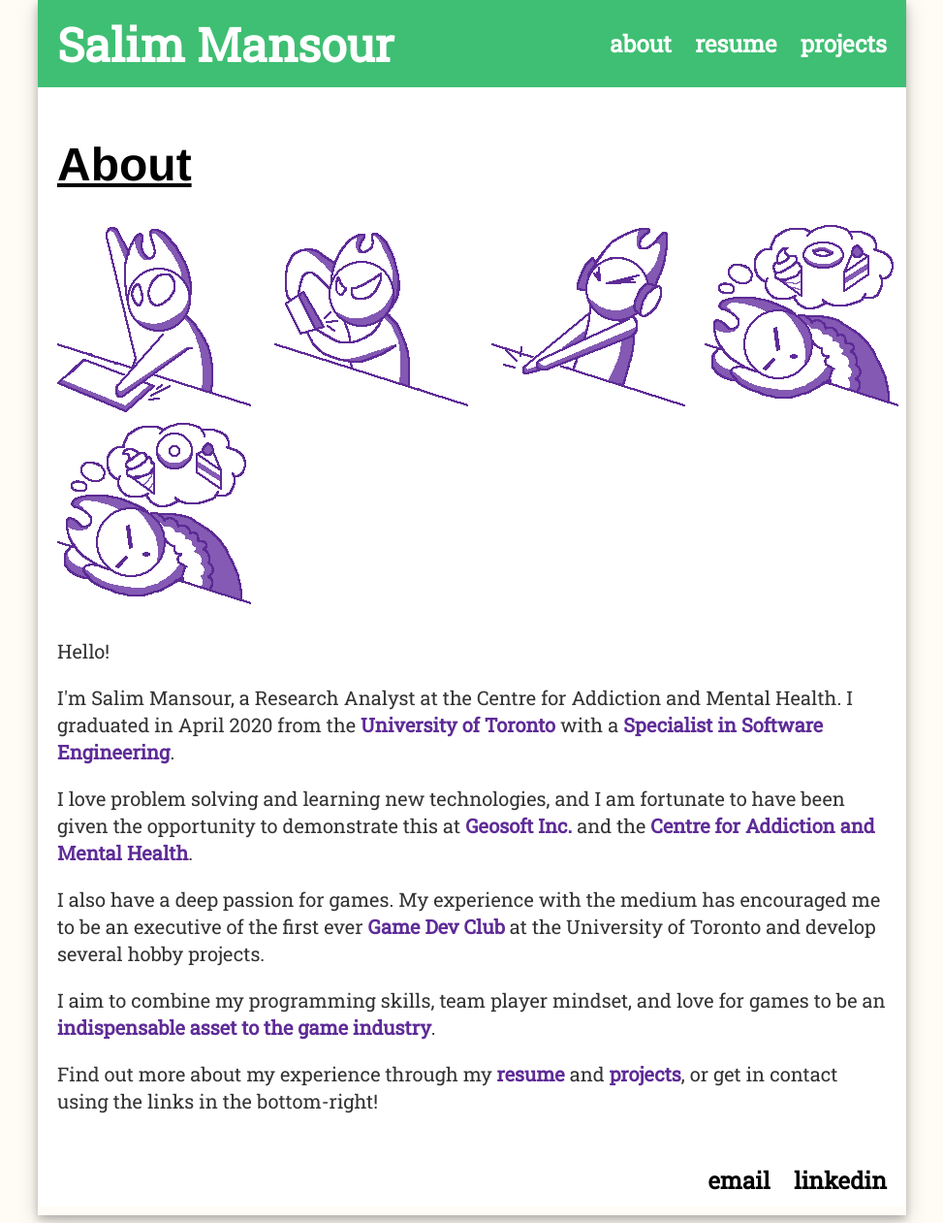
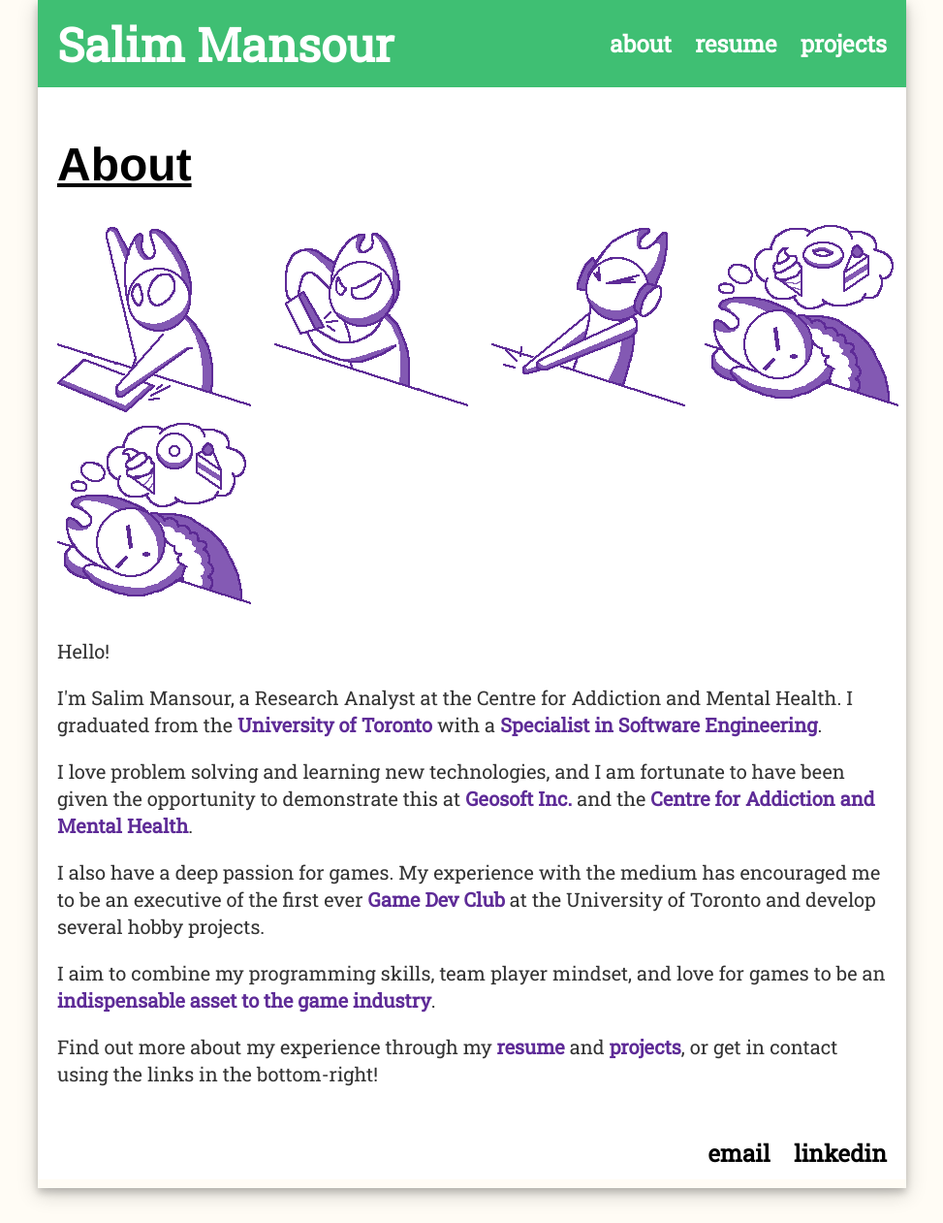
Before and after one commit to slimnsour/slimnsour.github.io, a Jekyll site: the page built from index.html, in a window 1280 px wide. Shown: the whole page at 97% size, without its empty margins (153-1126 px from the left). Built offline with Jekyll 4.4.1, drawn with Linux system fonts in a browser that asks for light colours; nearby versions of some CDN libraries.

Commit message:
Updated info

```diff
--- a/index.html
+++ b/index.html
@@ -10,7 +10,7 @@ title: Salim Mansour | Software Engineering & Game Programming
     <img class="static" src="/images/sleep1.png"><img class="active" src="/images/sleep.gif">
       <p>Hello! <br>
 		  <p>I'm Salim Mansour, a Research Analyst at the Centre for Addiction and Mental Health.
-			  I graduated in April 2020 from the <b style="color:#5e2b97">University of
+			  I graduated from the <b style="color:#5e2b97">University of
 				Toronto</b> with a <b style="color:#5e2b97">Specialist in Software Engineering</b>.<br>
 		  <p>I love problem solving and learning new technologies, and I am
 				fortunate to have been given the opportunity to demonstrate this at <b style="color:#5e2b97">Geosoft
```
